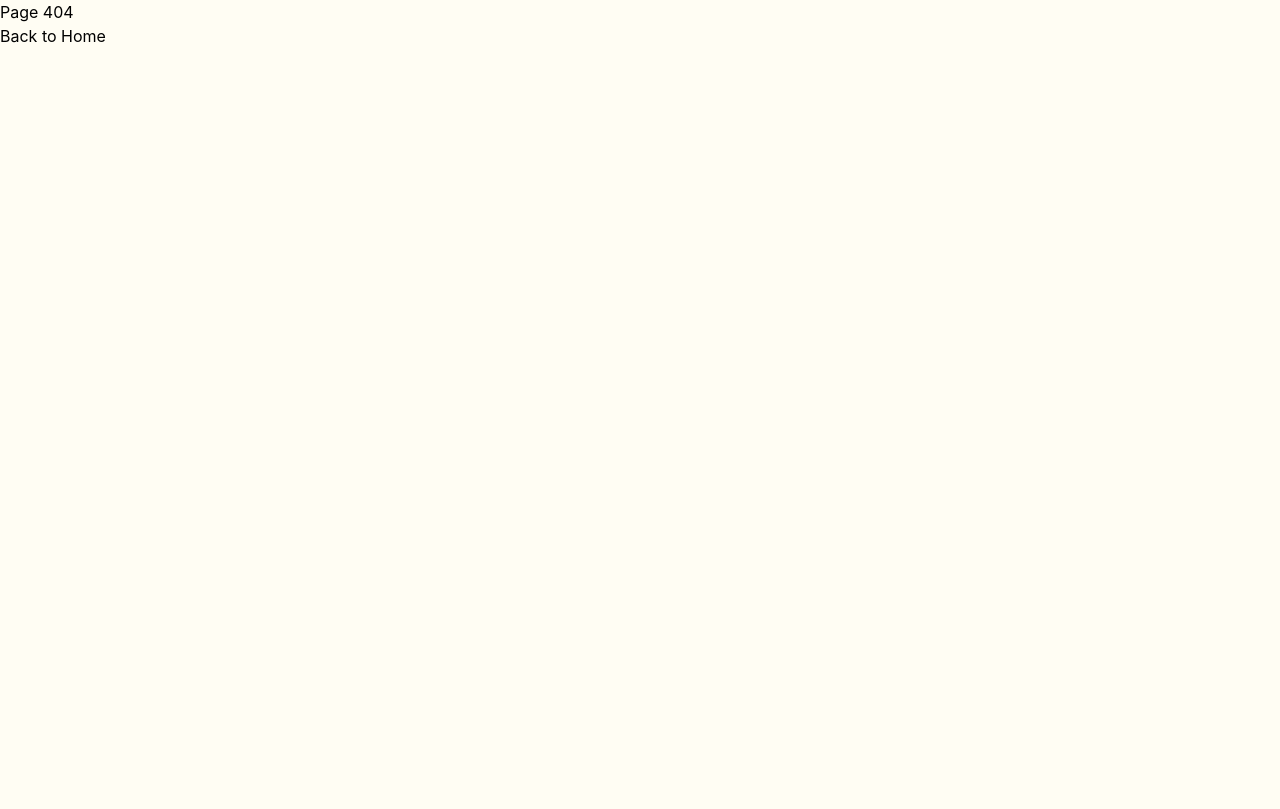
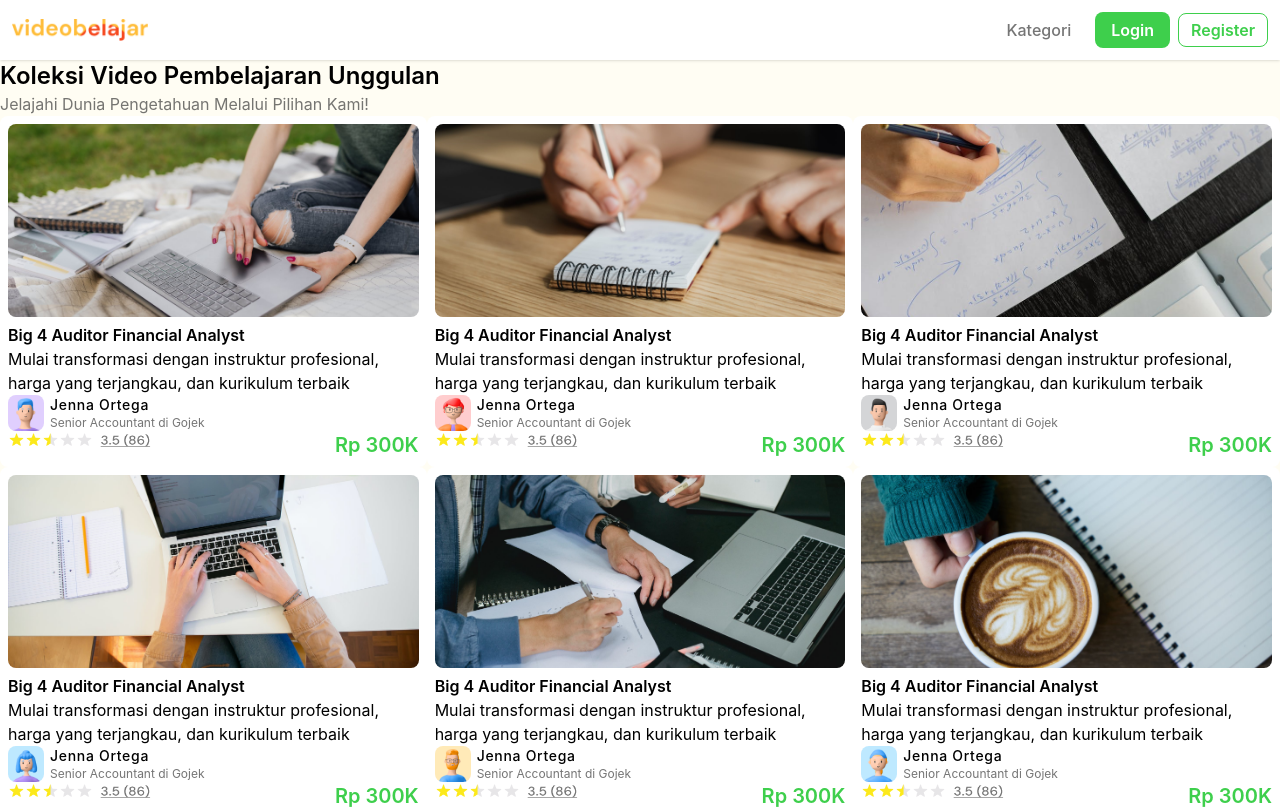
Before and after one commit to tutanakhmen/videobelajar.com, a React (Vite) app: page /category in a window 1280 px wide. Before the commit this address had no page. Shown: the top 809 px of the page. Built offline with nearby package versions, Linux system fonts and the light colour scheme.

Commit message:
add:Category pages

```diff
--- a/src/Router/router.jsx
+++ b/src/Router/router.jsx
@@ -3,6 +3,7 @@ import App from "../App";
 import Register from "../pages/Register";
 import Login from "../pages/Login";
 import Page404 from "../pages/Page404";
+import Category from "../pages/Category";
 
 export const router = createBrowserRouter([
   {
@@ -21,6 +22,11 @@ export const router = createBrowserRouter([
       {
         path: "login",
         element: <Login />
+      },
+
+      {
+        path: "category",
+        element: <Category />
       }
     ],
   },
--- a/src/component/Card.jsx
+++ b/src/component/Card.jsx
@@ -1,28 +1,40 @@
-import imgRating from "../assets/rating.png";
 
-export default function Card({ courseImg, mentorImg }) {
+export default function Card({
+  courseImg,
+  mentorImg,
+  courseTitle,
+  courseDesc,
+  courseMentor,
+  mentorRole,
+  mentorCompany,
+  rate,
+  price,
+}) {
   return (
     <div className="flex flex-col bg-white rounded-lg p-2">
       <div className="flex flex-row gap-1.5 md:flex-col ">
-        <img src={courseImg} alt="" className="object-cover object-center h-20.5 w-20.5 rounded-lg md:w-full md:h-48.25"/>
+        <img
+          src={courseImg}
+          alt=""
+          className="object-cover object-center h-20.5 w-20.5 rounded-lg md:w-full md:h-48.25"
+        />
         <div className="">
           <h4 className="text-base font-semibold">
-            Big 4 Auditor Financial Analyst
+            {courseTitle}
           </h4>
           <p className="hidden md:inline">
-            Mulai transformasi dengan instruktur profesional, harga yang
-            terjangkau, dan kurikulum terbaik
+            {courseDesc}
           </p>
           <div className="flex flex-row gap-1.5">
             <img src={mentorImg} alt="" className="w-9 h-9 rounded-lg" />
             <div>
               <h4 className="text-sm font-medium tracking-wider">
-                Jenna Ortega
+                {courseMentor}
               </h4>
               <p className="text-xs font-normal text-[#333333AD]">
-                Senior Accountant{" "}
+                {mentorRole}{" "}
                 <span className="text-xs font-normal text-[#333333AD] hidden md:inline">
-                  di Gojek
+                  di {mentorCompany}
                 </span>
               </p>
             </div>
@@ -31,8 +43,8 @@ export default function Card({ courseImg, mentorImg }) {
       </div>
 
       <div className="flex flex-row justify-between">
-        <img src={imgRating} alt="" className="w-35.75 h-4.5" />
-        <h3 className="text-xl font-semibold text-[#3ECF4C]">Rp 300K</h3>
+        <img src={rate} alt="" className="w-35.75 h-4.5" />
+        <h3 className="text-xl font-semibold text-[#3ECF4C]">{price}</h3>
       </div>
     </div>
   );
--- a/src/component/Cards.jsx
+++ b/src/component/Cards.jsx
@@ -1,40 +1,20 @@
 import Card from "./Card";
-import imgCourse1 from "../assets/imageCourse/course1.jpg"
-import imgCourse2 from "../assets/imageCourse/course2.jpg"
-import imgCourse3 from "../assets/imageCourse/course3.jpg"
-import imgCourse4 from "../assets/imageCourse/course4.jpg"
-import imgCourse5 from "../assets/imageCourse/course5.jpg"
-import imgCourse6 from "../assets/imageCourse/course6.jpg"
-import imgCourse7 from "../assets/imageCourse/course7.jpg"
-import imgCourse8 from "../assets/imageCourse/course8.jpg"
-import imgCourse9 from "../assets/imageCourse/course9.jpg"
-import imgMentor1 from "../assets/imageMentor/mentorimg1.png"
-import imgMentor2 from "../assets/imageMentor/mentorimg2.png"
-import imgMentor3 from "../assets/imageMentor/mentorimg3.png"
-import imgMentor4 from "../assets/imageMentor/mentorimg4.png"
-import imgMentor5 from "../assets/imageMentor/mentorimg5.png"
-import imgMentor6 from "../assets/imageMentor/mentorimg6.png"
-import imgMentor7 from "../assets/imageMentor/mentorimg7.png"
-import imgMentor8 from "../assets/imageMentor/mentorimg8.png"
-import imgMentor9 from "../assets/imageMentor/mentorimg9.png"
+import { courses } from "../data/courses";
 
 const Cards = () => {
   return (
     <div className="container mx-auto">
-      <h1 className="text-[24px] font-semibold md:text-[32px]">Koleksi Video Pembelajaran Unggulan</h1>
-      <p className="text-sm text-[#333333AD] font-normal md:text-base">Jelajahi Dunia Pengetahuan Melalui Pilihan Kami!</p>
+      <h1 className="text-[24px] font-semibold md:text-[32px]">
+        Koleksi Video Pembelajaran Unggulan
+      </h1>
+      <p className="text-sm text-[#333333AD] font-normal md:text-base">
+        Jelajahi Dunia Pengetahuan Melalui Pilihan Kami!
+      </p>
       <br />
-      <div className="container mx-auto grid place-items-center grid-cols-1 gap-3 md:grid-cols-2 lg:grid-cols-3">
-      <Card courseImg={imgCourse1} mentorImg={imgMentor1} />
-      <Card courseImg={imgCourse2} mentorImg={imgMentor2} />
-      <Card courseImg={imgCourse3} mentorImg={imgMentor3} />
-      <Card courseImg={imgCourse4} mentorImg={imgMentor4} />
-      <Card courseImg={imgCourse5} mentorImg={imgMentor5} />
-      <Card courseImg={imgCourse6} mentorImg={imgMentor6} />
-      <Card courseImg={imgCourse7} mentorImg={imgMentor7} />
-      <Card courseImg={imgCourse8} mentorImg={imgMentor8} />
-      <Card courseImg={imgCourse9} mentorImg={imgMentor9} />
-
+      <div className="container mx-auto grid grid-cols-1 gap-3 md:grid-cols-2 lg:grid-cols-3">
+        {courses.map((course) => (
+          <Card key={course.id} {...course} />
+        ))}
       </div>
     </div>
   );
--- a/src/component/Form.jsx
+++ b/src/component/Form.jsx
@@ -75,10 +75,7 @@ export default function Form({ auth }) {
             <span className="">atau</span>
           </span>
           <Button variant="default">
-            <div className="flex items-center justify-center gap-1.5">
-              <img src={logoGoogle} alt="" className="w-5 h-5 " />
-              masuk dengan Google
-            </div>
+            <div className="flex items-center justify-center gap-1.5"><img src={logoGoogle} alt="" className="w-5 h-5" />masuk dengan Google</div>
           </Button>
         </div>
       </form>
--- a/src/component/Navbar.jsx
+++ b/src/component/Navbar.jsx
@@ -9,7 +9,7 @@ export default function Navbar({ pages }) {
   const isAuth = loginPages || registerPages;
 
   const [isMenuOpen, setIsMenuOpen] = useState(false);
-  const navigate = useNavigate()
+  const navigate = useNavigate();
 
   function hamburger() {
     setIsMenuOpen(!isMenuOpen);
@@ -21,6 +21,10 @@ export default function Navbar({ pages }) {
 
   function btnRegister() {
     navigate("/register");
+  }
+
+  function btnCategory() {
+    navigate("/category");
   }
 
   return (
@@ -41,17 +45,23 @@ export default function Navbar({ pages }) {
             </button>
 
             <div className="hidden md:flex flex-row items-center gap-2">
-            <Button variant="category">Kategori</Button>
-            <Button onClick={btnLogin} variant="loginHome">Login</Button>
-            <Button onClick={btnRegister} variant="registerHome" >Register</Button>
+              <Button onClick={btnCategory} variant="category">
+                Kategori
+              </Button>
+              <Button onClick={btnLogin} variant="loginHome">
+                Login
+              </Button>
+              <Button onClick={btnRegister} variant="registerHome">
+                Register
+              </Button>
             </div>
-
           </div>
-
-
         )}
         {isMenuOpen && (
           <div className="flex flex-col absolute top-10 right-2 gap-0.5 px-3 py-2 bg-white rounded-lg">
+            <Button onClick={btnCategory} variant="category">
+              Kategori
+            </Button>
             <Button onClick={btnLogin} variant="loginHome">
               Masuk
             </Button>
--- /dev/null
+++ b/src/data/courses.js
@@ -0,0 +1,129 @@
+import rating from "../assets/rating.png"
+import imgCourse1 from "../assets/imageCourse/course1.jpg"
+import imgCourse2 from "../assets/imageCourse/course2.jpg"
+import imgCourse3 from "../assets/imageCourse/course3.jpg"
+import imgCourse4 from "../assets/imageCourse/course4.jpg"
+import imgCourse5 from "../assets/imageCourse/course5.jpg"
+import imgCourse6 from "../assets/imageCourse/course6.jpg"
+import imgCourse7 from "../assets/imageCourse/course7.jpg"
+import imgCourse8 from "../assets/imageCourse/course8.jpg"
+import imgCourse9 from "../assets/imageCourse/course9.jpg"
+import imgMentor1 from "../assets/imageMentor/mentorimg1.png"
+import imgMentor2 from "../assets/imageMentor/mentorimg2.png"
+import imgMentor3 from "../assets/imageMentor/mentorimg3.png"
+import imgMentor4 from "../assets/imageMentor/mentorimg4.png"
+import imgMentor5 from "../assets/imageMentor/mentorimg5.png"
+import imgMentor6 from "../assets/imageMentor/mentorimg6.png"
+import imgMentor7 from "../assets/imageMentor/mentorimg7.png"
+import imgMentor8 from "../assets/imageMentor/mentorimg8.png"
+import imgMentor9 from "../assets/imageMentor/mentorimg9.png"
+export const courses = [
+    {
+        id: 1,
+        courseImg: imgCourse1,
+        mentorImg: imgMentor1,
+        courseTitle: "Big 4 Auditor Financial Analyst",
+        courseDesc: "Mulai transformasi dengan instruktur profesional, harga yang terjangkau, dan  kurikulum terbaik",
+        courseMentor: "Jenna Ortega",
+        mentorRole: "Senior Accountant",
+        mentorCompany: "Gojek",
+        rate: rating,
+        price: "Rp 300K"
+    },
+    {
+        id: 2,
+        courseImg: imgCourse2,
+        mentorImg: imgMentor2,
+        courseTitle: "Big 4 Auditor Financial Analyst",
+        courseDesc: "Mulai transformasi dengan instruktur profesional, harga yang terjangkau, dan  kurikulum terbaik",
+        courseMentor: "Jenna Ortega",
+        mentorRole: "Senior Accountant",
+        mentorCompany: "Gojek",
+        rate: rating,
+        price: "Rp 300K"
+    },
+    {
+        id: 3,
+        courseImg: imgCourse3,
+        mentorImg: imgMentor3,
+        courseTitle: "Big 4 Auditor Financial Analyst",
+        courseDesc: "Mulai transformasi dengan instruktur profesional, harga yang terjangkau, dan  kurikulum terbaik",
+        courseMentor: "Jenna Ortega",
+        mentorRole: "Senior Accountant",
+        mentorCompany: "Gojek",
+        rate: rating,
+        price: "Rp 300K"
+    },
+    {
+        id: 4,
+        courseImg: imgCourse4,
+        mentorImg: imgMentor4,
+        courseTitle: "Big 4 Auditor Financial Analyst",
+        courseDesc: "Mulai transformasi dengan instruktur profesional, harga yang terjangkau, dan  kurikulum terbaik",
+        courseMentor: "Jenna Ortega",
+        mentorRole: "Senior Accountant",
+        mentorCompany: "Gojek",
+        rate: rating,
+        price: "Rp 300K"
+    },
+    {
+        id: 5,
+        courseImg: imgCourse5,
+        mentorImg: imgMentor5,
+        courseTitle: "Big 4 Auditor Financial Analyst",
+        courseDesc: "Mulai transformasi dengan instruktur profesional, harga yang terjangkau, dan  kurikulum terbaik",
+        courseMentor: "Jenna Ortega",
+        mentorRole: "Senior Accountant",
+        mentorCompany: "Gojek",
+        rate: rating,
+        price: "Rp 300K"
+    },
+    {
+        id: 6,
+        courseImg: imgCourse6,
+        mentorImg: imgMentor6,
+        courseTitle: "Big 4 Auditor Financial Analyst",
+        courseDesc: "Mulai transformasi dengan instruktur profesional, harga yang terjangkau, dan  kurikulum terbaik",
+        courseMentor: "Jenna Ortega",
+        mentorRole: "Senior Accountant",
+        mentorCompany: "Gojek",
+        rate: rating,
+        price: "Rp 300K"
+    },
+    {
+        id: 7,
+        courseImg: imgCourse7,
+        mentorImg: imgMentor7,
+        courseTitle: "Big 4 Auditor Financial Analyst",
+        courseDesc: "Mulai transformasi dengan instruktur profesional, harga yang terjangkau, dan  kurikulum terbaik",
+        courseMentor: "Jenna Ortega",
+        mentorRole: "Senior Accountant",
+        mentorCompany: "Gojek",
+        rate: rating,
+        price: "Rp 300K"
+    },
+    {
+        id: 8,
+        courseImg: imgCourse8,
+        mentorImg: imgMentor8,
+        courseTitle: "Big 4 Auditor Financial Analyst",
+        courseDesc: "Mulai transformasi dengan instruktur profesional, harga yang terjangkau, dan  kurikulum terbaik",
+        courseMentor: "Jenna Ortega",
+        mentorRole: "Senior Accountant",
+        mentorCompany: "Gojek",
+        rate: rating,
+        price: "Rp 300K"
+    },
+    {
+        id: 9,
+        courseImg: imgCourse9,
+        mentorImg: imgMentor9,
+        courseTitle: "Big 4 Auditor Financial Analyst",
+        courseDesc: "Mulai transformasi dengan instruktur profesional, harga yang terjangkau, dan  kurikulum terbaik",
+        courseMentor: "Jenna Ortega",
+        mentorRole: "Senior Accountant",
+        mentorCompany: "Gojek",
+        rate: rating,
+        price: "Rp 300K"
+    },
+]
--- /dev/null
+++ b/src/pages/Category.jsx
@@ -0,0 +1,25 @@
+import Card from "../component/Card";
+import Navbar from "../component/Navbar";
+import { courses } from "../data/courses";
+const Category = () => {
+  return (
+    <div>
+      <Navbar />
+      <div className="container mx-auto">
+        <h1 className="text-base font-semibold md:text-2xl">
+          Koleksi Video Pembelajaran Unggulan
+        </h1>
+        <p className="text-sm font-normal text-[#333333AD] md:text-base">
+          Jelajahi Dunia Pengetahuan Melalui Pilihan Kami!
+        </p>
+      </div>
+      <div className="container mx-auto grid grid-cols-1 md:grid-cols-2 lg:grid-cols-3">
+        {courses.map((course) => (
+          <Card key={course.id} {...course} />
+        ))}
+      </div>
+    </div>
+  );
+};
+
+export default Category;
--- a/src/pages/Home.jsx
+++ b/src/pages/Home.jsx
@@ -1,7 +1,7 @@
 import Cards from "../component/Cards";
 import Footer from "../component/Footer";
 import Hero from "../component/Hero";
-import Navbar from "../component/navbar";
+import Navbar from "../component/Navbar";
 import Newsletter from "../component/Newslettter";
 
 const Home = () => {
```
Lines whose indentation alone changed are shown as unchanged.
